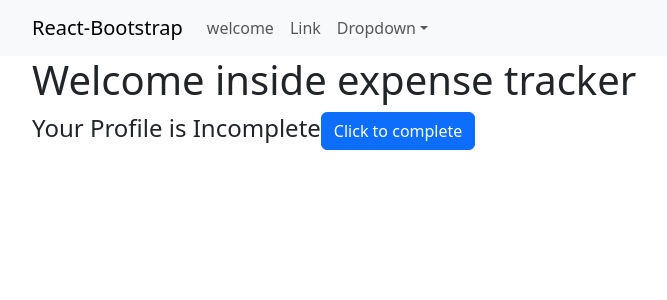
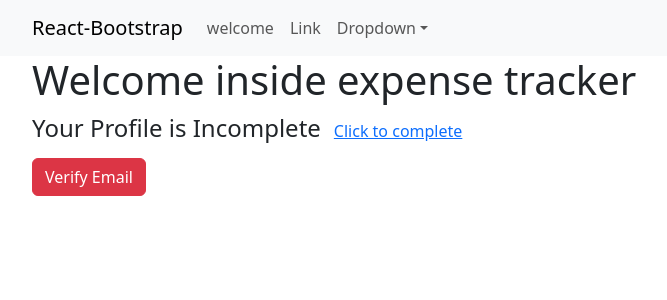
Before and after one commit to Vineeth05kumar/ExpenseTracker, a React (Create React App) app: page /welcome in a window 1280 px wide. Shown: the top 300 px of the page, without its empty margins (50-717 px from the left). Built offline with nearby package versions, Linux system fonts and the light colour scheme.

Commit message:
Verified the email using firebase

```diff
--- a/src/components/Pages/Welcome.js
+++ b/src/components/Pages/Welcome.js
@@ -1,22 +1,49 @@
 import { Button, Container } from "react-bootstrap";
 import { useNavigate } from "react-router-dom";
 
+export default function Welcome() {
+  const navigate = useNavigate();
+  const token = localStorage.getItem("token");
 
-export default function Welcome() {
+  const emailVerifyHandler = async () => {
+    try {
+      const response = await fetch(
+        "https://identitytoolkit.googleapis.com/v1/accounts:sendOobCode?key=AIzaSyBcTzMy6yeRL1-JVvi7Rse7eIBsR1Q1mes",
+        {
+          method: "POST",
+          headers: {
+            "Content-Type": "application/json",
+          },
+          body: JSON.stringify({
+            requestType: "VERIFY_EMAIL",
+            idToken: token,
+          }),
+        }
+      );
+      if (!response.ok) {
+        const errorData = await response.json();
+        throw new Error(errorData.error.message);
+      }
+      const data = await response.json();
+      console.log(data);
+    } catch (error) {
+      console.log(error.message);
+    }
+  };
 
+  const changePage = () => {
+    navigate("/details");
+  };
 
-    const navigate = useNavigate();
-    const changePage = () =>{
-        navigate('/details')
-    }
   return (
     <Container>
       <h1>Welcome inside expense tracker</h1>
 
       <h4>
         Your Profile is Incomplete
-        <Button varient="link" onClick={changePage}>Click to complete</Button>
+        <Button variant="link" onClick={changePage}>Click to complete</Button>
       </h4>
+      <Button variant="danger" onClick={emailVerifyHandler}>Verify Email</Button>
     </Container>
   );
 }
```
